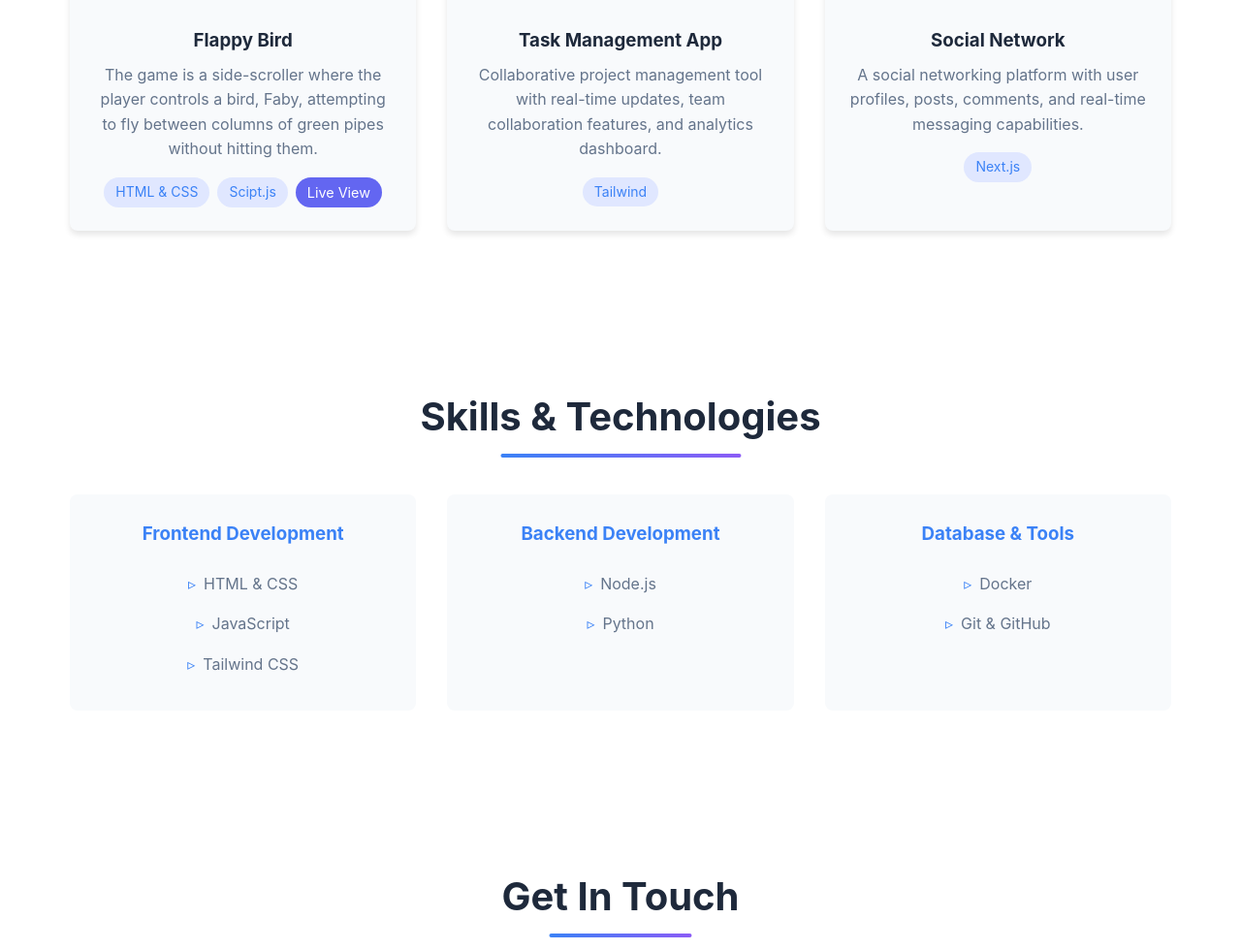
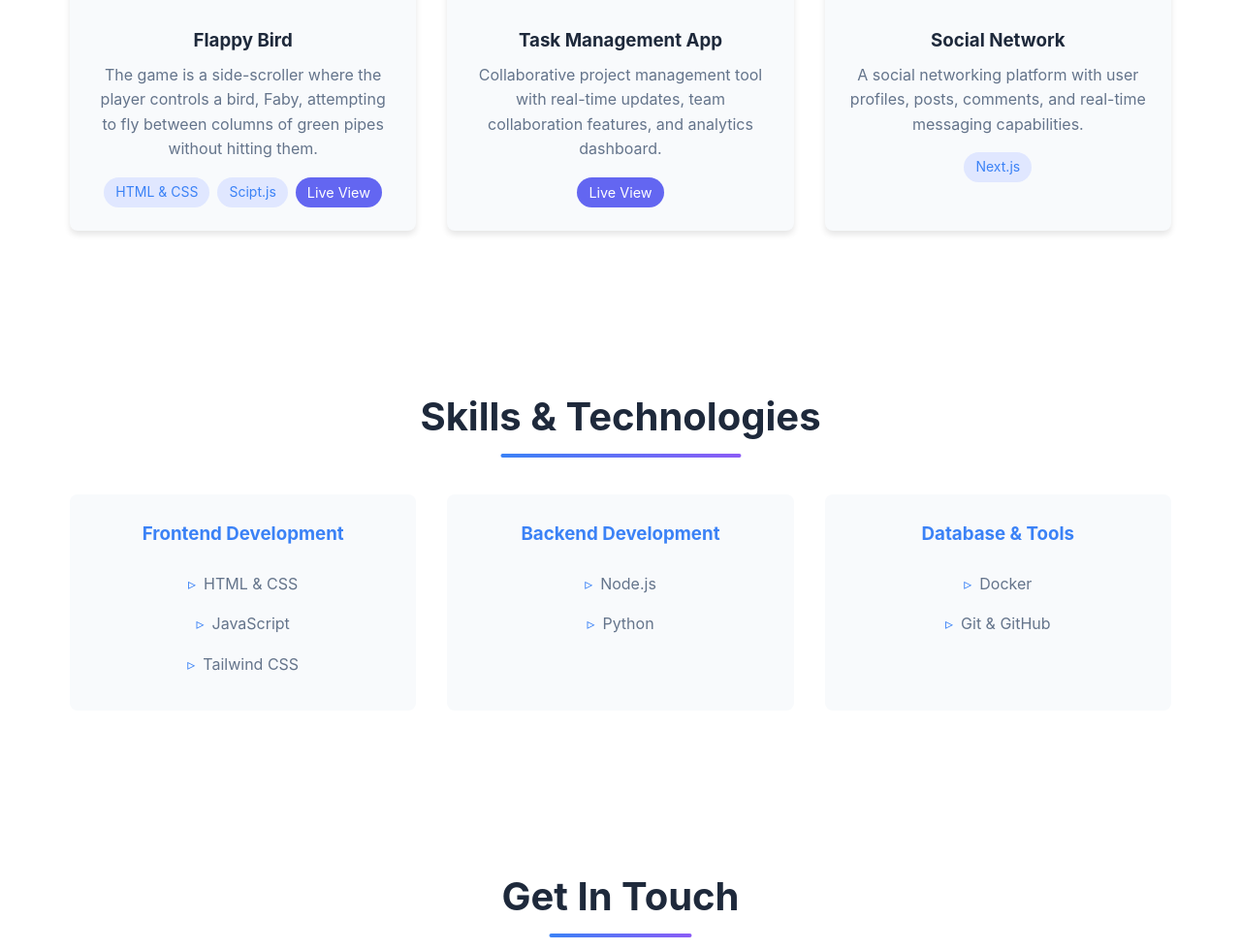
Before and after one commit to Sela-Yann/website, a plain HTML site: page index.html in a window 1280 px wide. Shown: the part 1731-2711 px from the top of the page at 97% size. Drawn offline with Linux system fonts and the light colour scheme.

Commit message:
Add live view link for Task Management App
Added a link to the live view of the Task Management App.

```diff
--- a/index.html
+++ b/index.html
@@ -75,7 +75,8 @@
                     <h3 data-lang="project2-title">Task Management App</h3>
                     <p data-lang="project2-desc">Collaborative project management tool with real-time updates, team collaboration features, and analytics dashboard.</p>
                     <div class="project-tags">
-                        <span class="tag">Tailwind</span>
+                        <!-- Live View Link -->
+                        <a href="https://task-mangager-tau.vercel.app" class="live-btn" target="_blank">Live View</a>
                     </div>
                 </div>
             </div>
```
